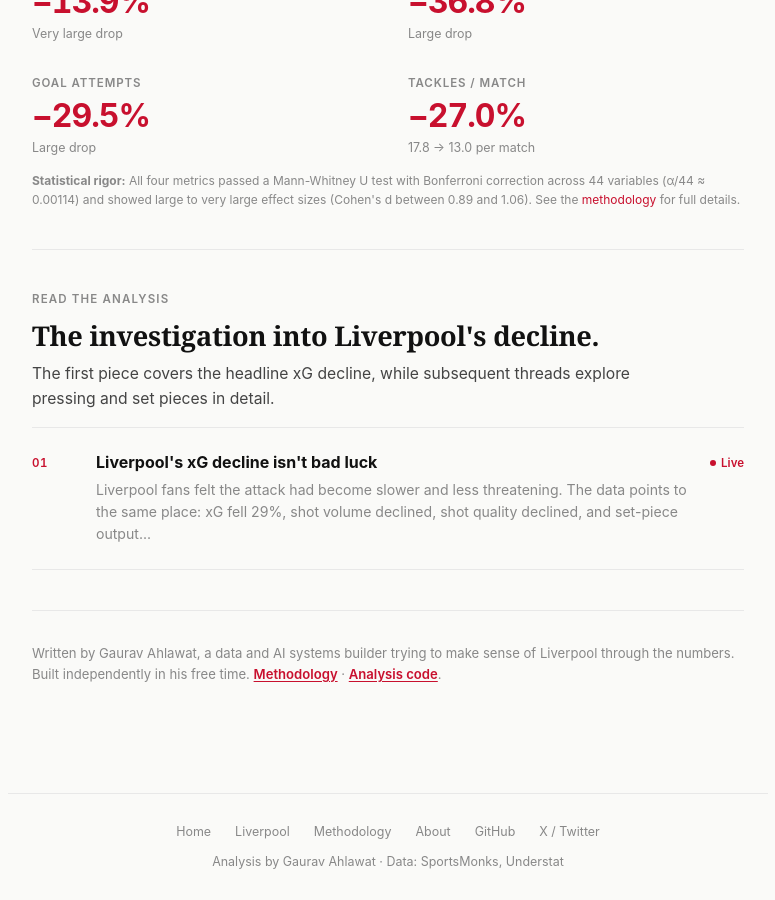
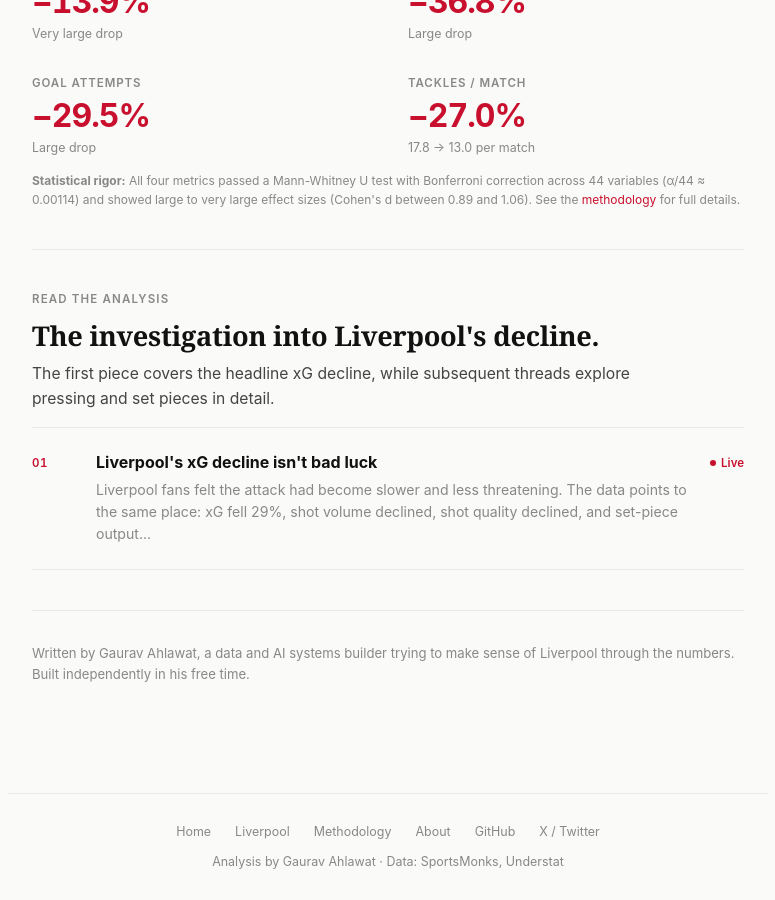
Before and after one commit to gauravahlawat01goal/football-analytics, a Jekyll site: the page built from web/liverpool/decline/index.md, in a window 1280 px wide and 900 px high, scrolled down 2284 px. Shown: the whole window, without its empty margins (252-1027 px from the left). Built offline with Jekyll 4.4.1, drawn with Linux system fonts in a browser that asks for light colours.

Commit message:
Add site favicon and simplify author note

```diff
--- a/web/_includes/head.html
+++ b/web/_includes/head.html
@@ -2,6 +2,8 @@
 <meta name="viewport" content="width=device-width, initial-scale=1.0" />
 <meta name="description" content="{{ page.description | default: site.description }}" />
 <title>{{ page.title | default: site.title }}</title>
+<link rel="icon" type="image/svg+xml" href="{{ '/favicon.svg' | relative_url }}" />
+<link rel="shortcut icon" href="{{ '/favicon.svg' | relative_url }}" />
 <link rel="stylesheet" href="{{ '/assets/css/style.css' | relative_url }}" />
 <link rel="canonical" href="{{ page.url | absolute_url }}" />
 
--- a/web/liverpool/decline/index.md
+++ b/web/liverpool/decline/index.md
@@ -242,8 +242,6 @@
     <p class="about-line">
       Written by Gaurav Ahlawat, a data and AI systems builder trying to make sense of Liverpool through the numbers.
       Built independently in his free time.
-      <a href="{{ '/methodology/' | relative_url }}">Methodology</a> ·
-      <a href="https://github.com/{{ site.github_username }}/football-analytics">Analysis code</a>.
     </p>
   </section>
 
```
Also changed, not shown: web/favicon.svg (added).
